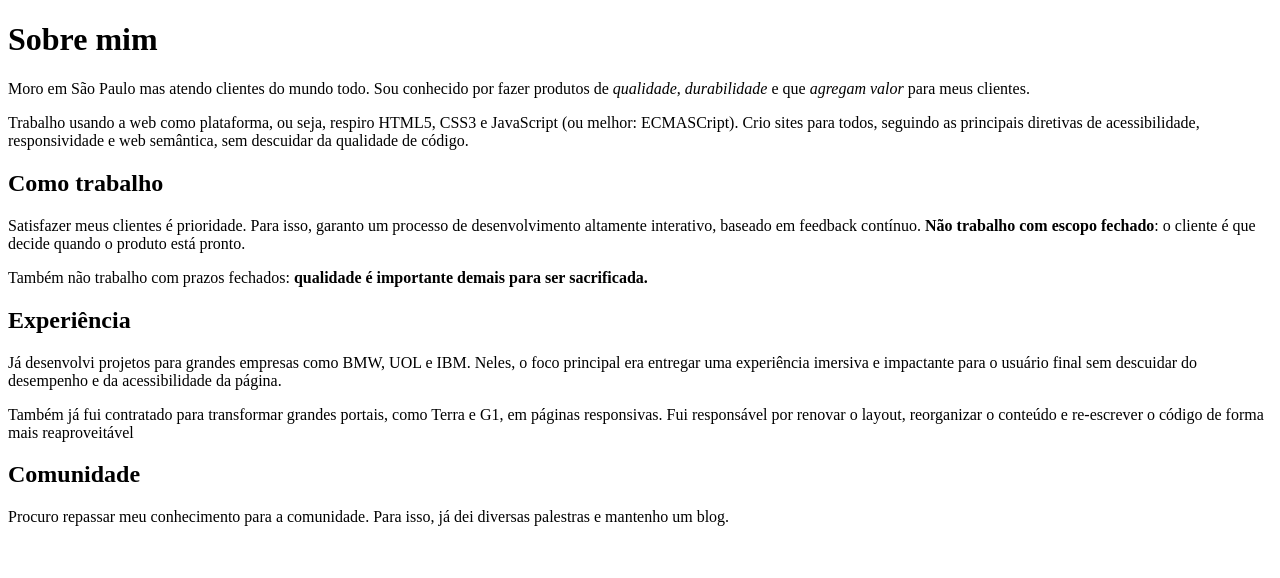
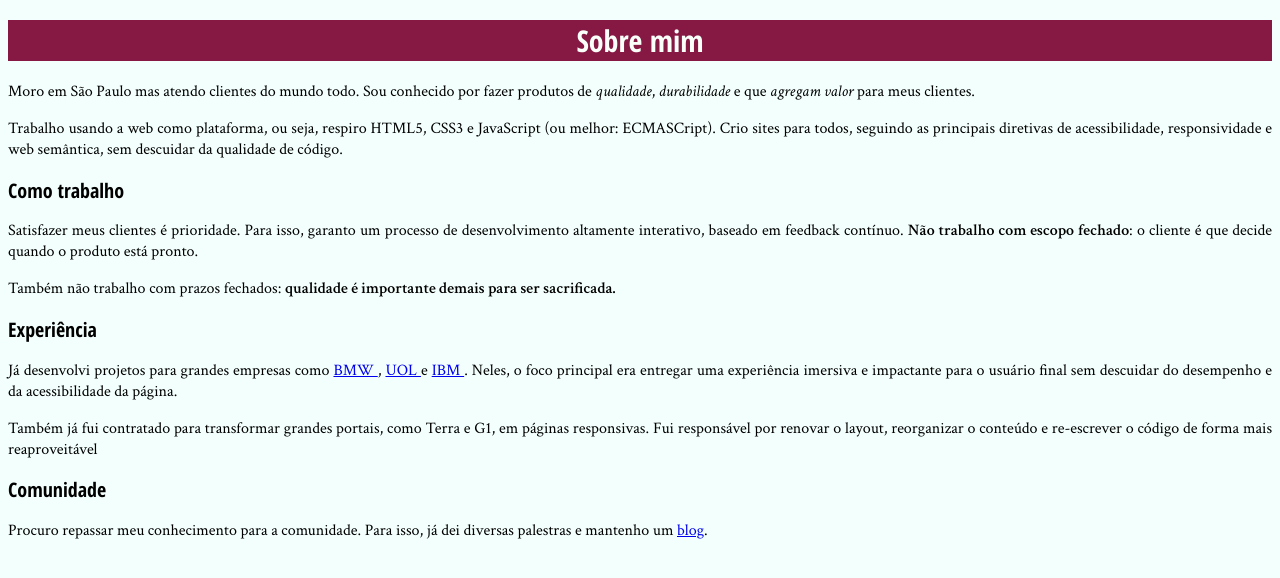
Before and after one commit to lcbenjamin/meu-site, a plain HTML site: page bio.html in a window 1280 px wide. Drawn offline with Linux system fonts and the light colour scheme.

Commit message:
Alteracoes de CSS

```diff
--- a/bio.html
+++ b/bio.html
@@ -5,6 +5,13 @@
     <title>Biografia - João da Silva</title>
     <meta charset="UTF-8">
     <link rel="icon" href="favicon.png">
+    <link rel="stylesheet" href="site.css">
+    <!-- carrega a fonte Crimson Text nas versões normal, itálico e negrito -->
+    <link rel="stylesheet" href="http://fonts.googleapis.com/css?family=Crimson+Text:400,400italic,600">
+
+    <!-- carrega a fonte Open Sans Condensed na versão negrito, -->
+    <!-- que é a única necessária para os cabeçalhos            -->
+    <link rel="stylesheet" href="http://fonts.googleapis.com/css?family=Open+Sans+Condensed:700">
 </head>
 
 <body>
@@ -35,8 +42,11 @@
     <h2>Experiência</h2>
 
     <p>
-            Já desenvolvi projetos para grandes empresas como BMW, UOL e IBM. Neles, o foco principal era
-            entregar uma experiência imersiva e impactante para o usuário final sem descuidar do desempenho
+        Já desenvolvi projetos para grandes empresas como
+        <a href="http://www.bmw.com.br"> BMW </a>,
+        <a href="http://www.uol.com.br"> UOL </a> e
+        <a href="http://www.ibm.com.br"> IBM </a>.
+        Neles, o foco principal era entregar uma experiência imersiva e impactante para o usuário final sem descuidar do desempenho
         e da acessibilidade da página.
     </p>
     <p>Também já fui contratado para transformar grandes portais, como Terra e G1,
@@ -47,7 +57,7 @@
     <h2>Comunidade</h2>
 
     <p>Procuro repassar meu conhecimento para a comunidade. Para isso, já dei diversas
-            palestras e mantenho um blog.
+        palestras e mantenho um <a href="blog.html">blog</a>.
     </p>
 </body>
 
--- /dev/null
+++ b/site.css
@@ -0,0 +1,20 @@
+body{
+    font-family: 'Times New Roman', Times, serif;
+    background-color: #F2FFFC;
+}
+
+h1{
+    font-size: 30px;
+    color: #FAFFFA;
+    background-color:#851944 ;
+    text-align: center;
+    font-family: "Open Sans Condensed";
+}
+h2{
+    font-size: 20px;
+    font-family: "Open Sans Condensed";
+}
+p{
+    text-align: justify;
+    font-family: "Crimson Text"
+}
```
Also changed, not shown: blog.html (+8 -0 lines). Lines whose indentation alone changed are shown as unchanged.
